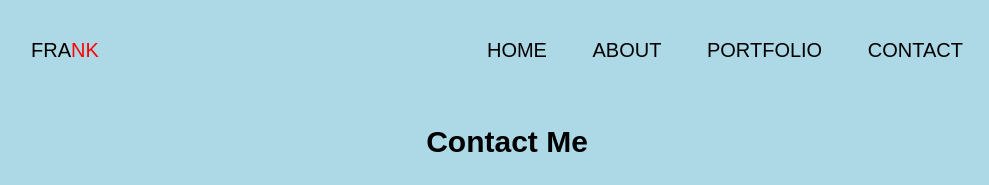
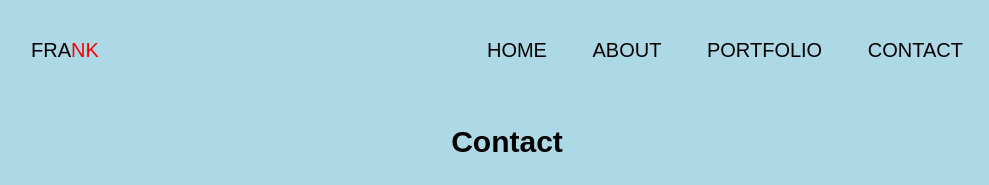
Before and after one commit to Frank-Castellanos-Personal-Website/cubanito, a plain HTML site: page contact.html in a window 1280 px wide. Shown: the top 185 px of the page, without its empty margins (133-1122 px from the left). Drawn offline with Linux system fonts and the light colour scheme.

Commit message:
Update contact.html
i changed the contact heading

```diff
--- a/contact.html
+++ b/contact.html
@@ -21,7 +21,7 @@
            </nav>
         </header>
     <main>
-      <h1>Contact Me</h1>
+      <h1>Contact</h1>
       <form action="" method="post">
          <u>
             <li><input type="text" placeholder="name:" required></li>
```
